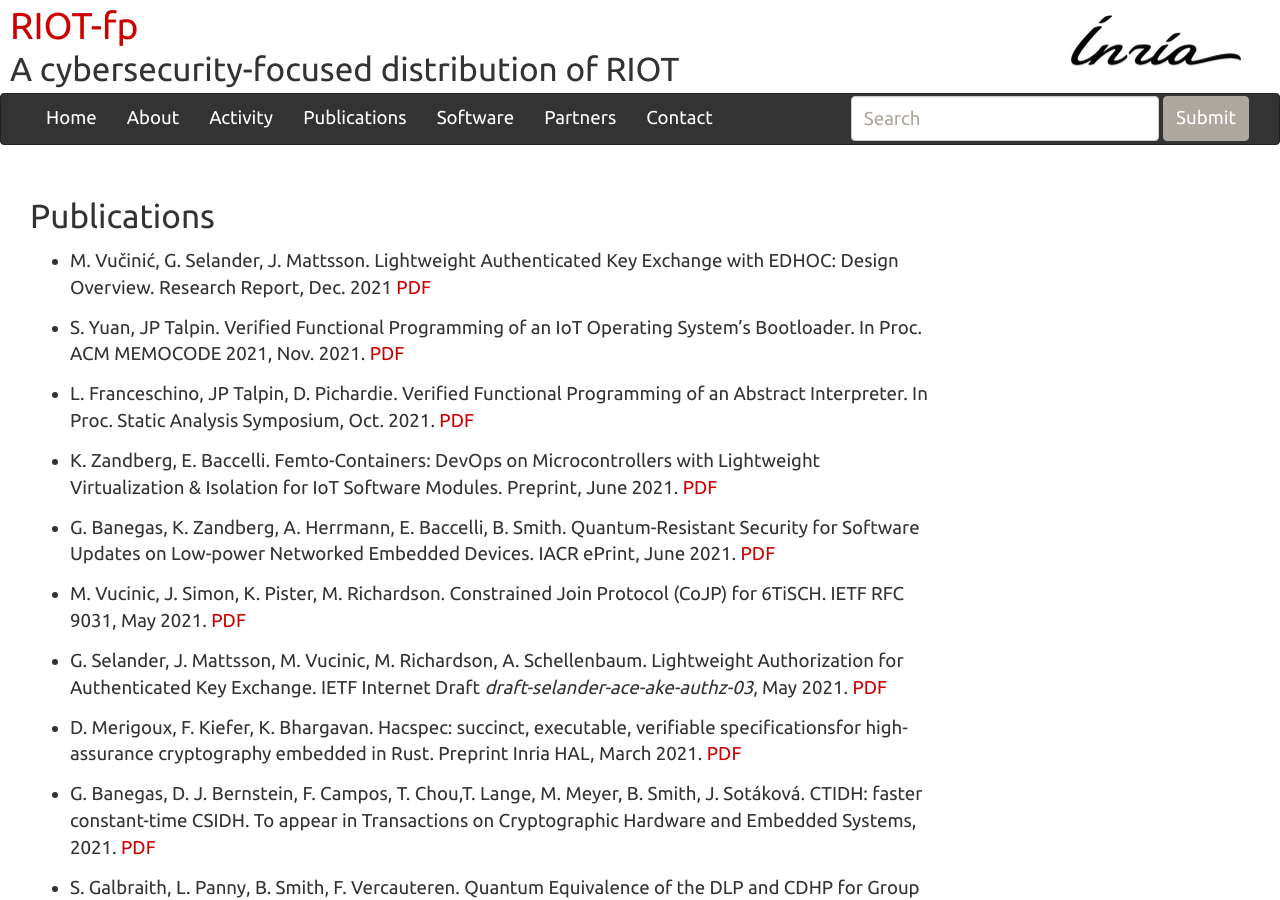
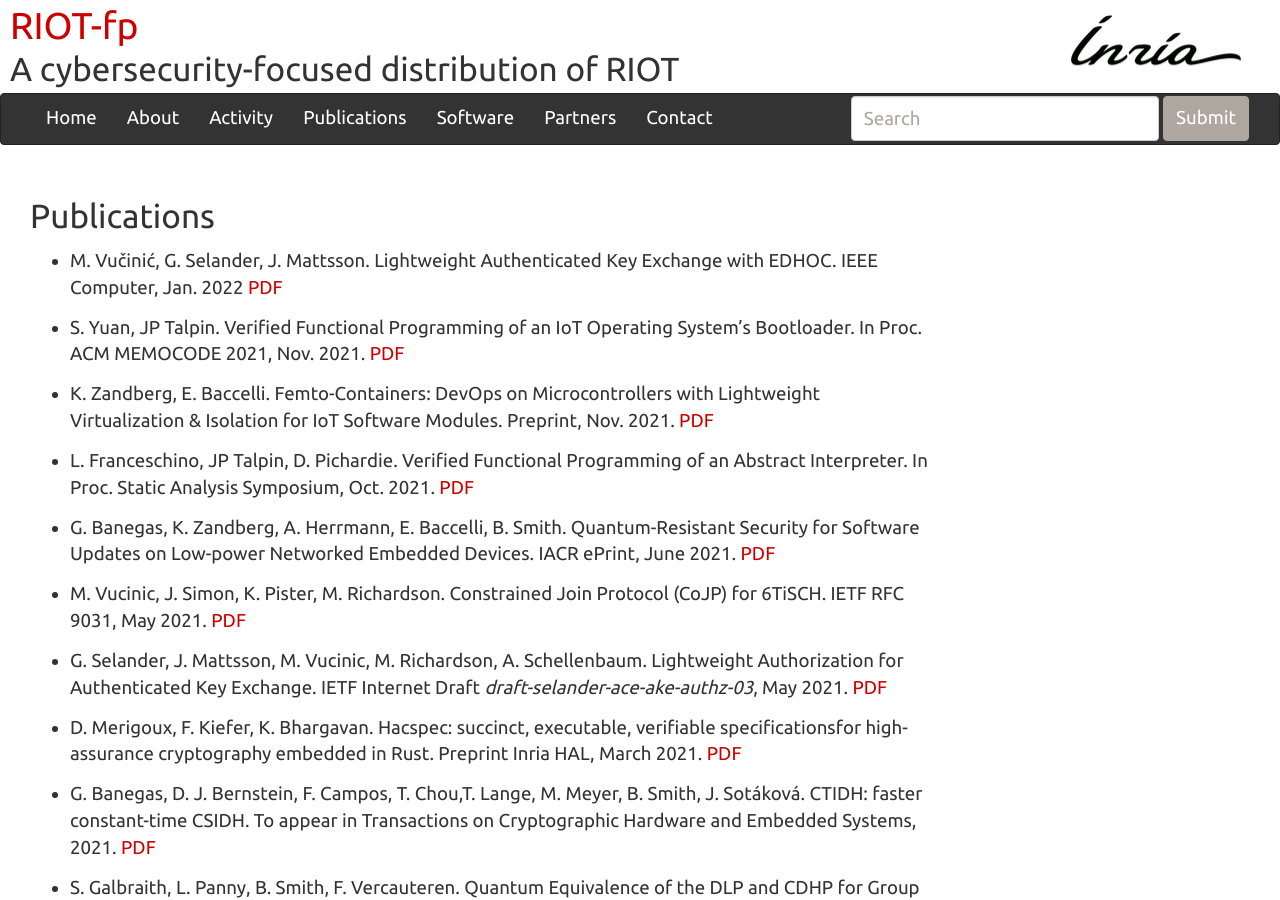
Before and after one commit to future-proof-iot/RIOT-fp, a Jekyll site: the page built from publications.md, in a window 1280 px wide and 900 px high. Built offline with Jekyll 4.4.1, drawn with Linux system fonts in a browser that asks for light colours; nearby versions of some CDN libraries; our own code applies the rules of GitHub Pages for plain Markdown files.

Commit message:
added jan. 2022 publi

```diff
--- a/publications.md
+++ b/publications.md
@@ -1,13 +1,13 @@
 ## Publications
 
-- M. Vučinić, G. Selander, J. Mattsson. Lightweight Authenticated Key Exchange with EDHOC: Design Overview. Research Report, Dec. 2021 [PDF](https://hal.inria.fr/hal-03434293/document)
+- M. Vučinić, G. Selander, J. Mattsson. Lightweight Authenticated Key Exchange with EDHOC. IEEE Computer, Jan. 2022 [PDF](https://hal.inria.fr/hal-03434293v3/document)
 
 - S. Yuan, JP Talpin. Verified Functional Programming of an IoT Operating System's Bootloader. In Proc. ACM MEMOCODE 2021, Nov. 2021. [PDF](https://hal.inria.fr/hal-03343002/document)
 
+- K. Zandberg, E. Baccelli. Femto-Containers: DevOps on Microcontrollers with Lightweight Virtualization & Isolation for IoT Software Modules. Preprint, Nov. 2021. [PDF](https://arxiv.org/pdf/2106.12553.pdf)
+
 - L. Franceschino, JP Talpin, D. Pichardie. Verified Functional Programming of an
 Abstract Interpreter. In Proc. Static Analysis Symposium, Oct. 2021. [PDF](https://hal.inria.fr/hal-03342997/document)
-
-- K. Zandberg, E. Baccelli. Femto-Containers: DevOps on Microcontrollers with Lightweight Virtualization & Isolation for IoT Software Modules. Preprint, June 2021. [PDF](https://arxiv.org/pdf/2106.12553.pdf)
 
 - G. Banegas, K. Zandberg, A. Herrmann, E. Baccelli, B. Smith. Quantum-Resistant Security for Software Updates on Low-power Networked Embedded Devices. IACR ePrint, June 2021. [PDF](https://eprint.iacr.org/2021/781.pdf)
 
```
